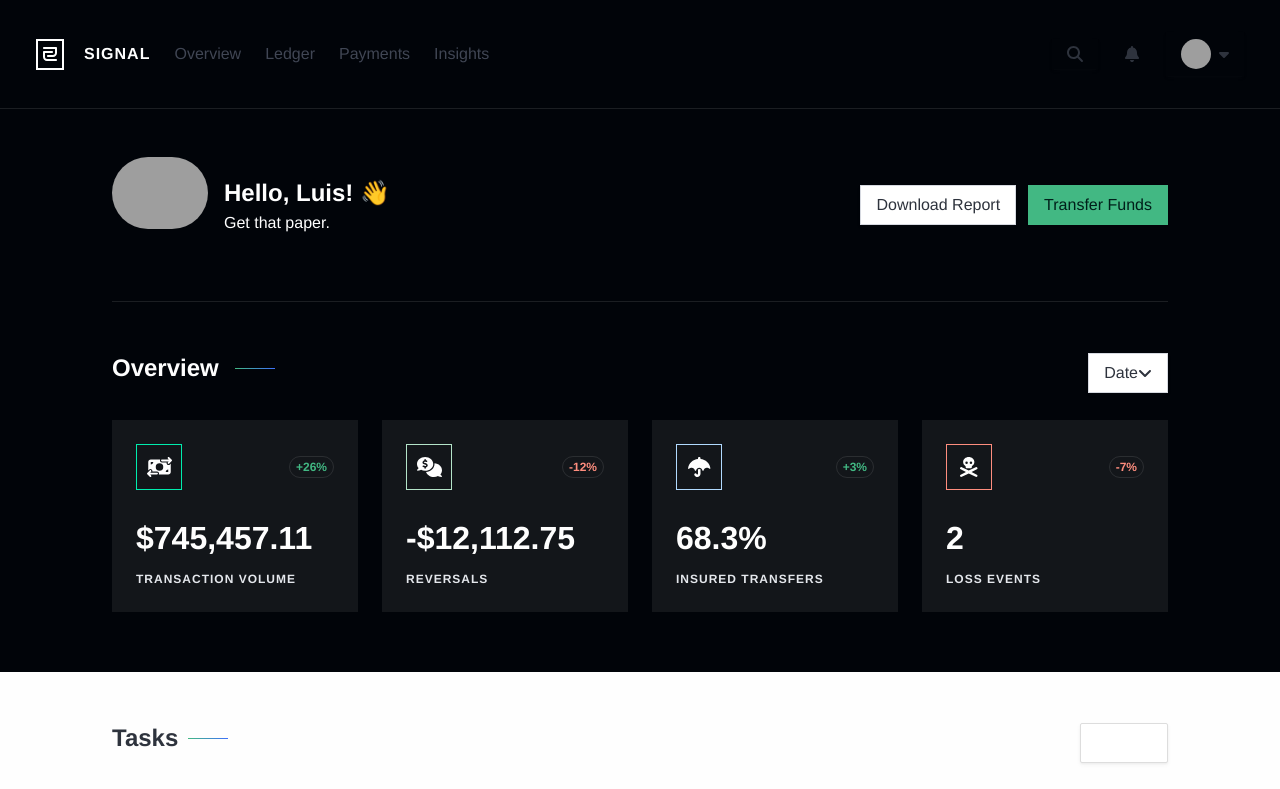
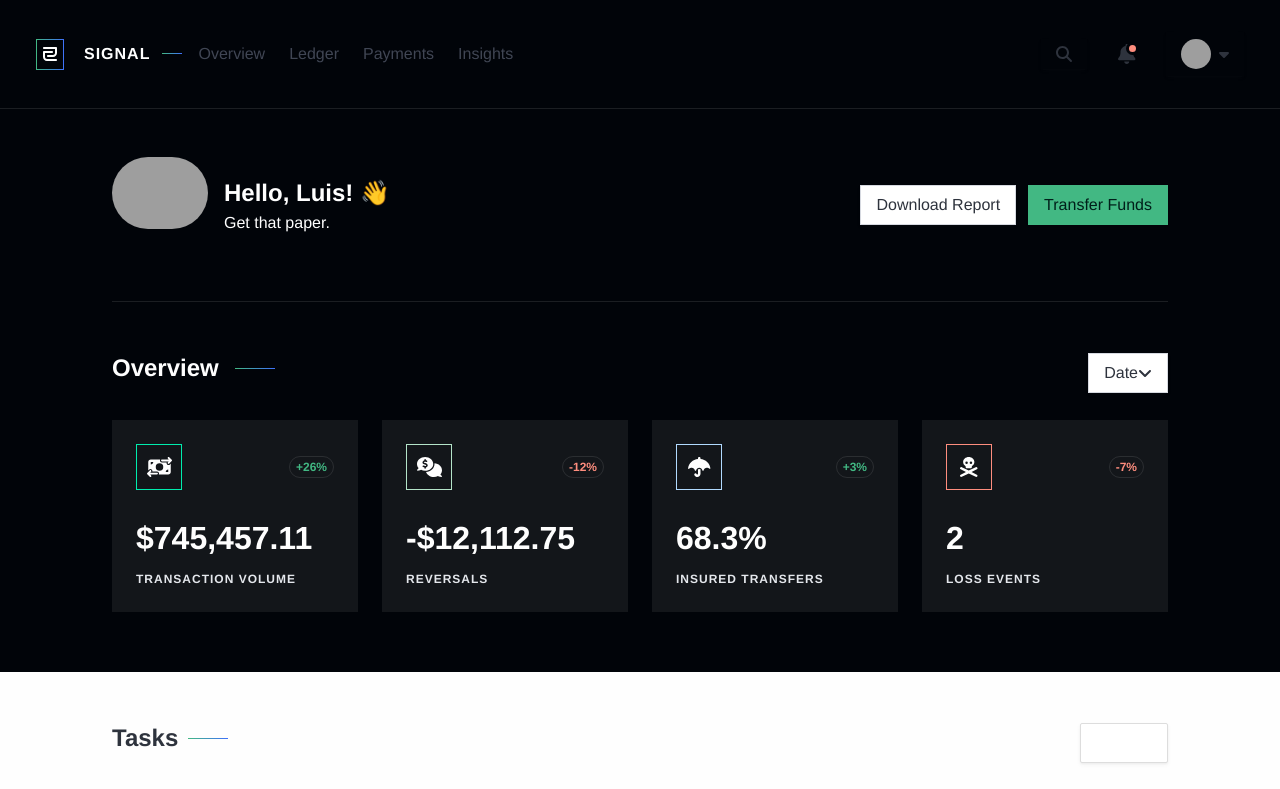
Before and after one commit to ztfo/luispalomares.com, a Vue app: page / in a window 1280 px wide. Shown: the top 789 px of the page. Built offline with nearby package versions, Linux system fonts and the light colour scheme; grey boxes are pictures that could not be loaded.

Commit message:
small branding stuff

```diff
--- a/src/components/Nav.vue
+++ b/src/components/Nav.vue
@@ -1,11 +1,11 @@
 <template lang="pug">
 nav.navbar.p-5(role="navigation", aria-label="main navigation")
-    .navbar-brand.signal-brand
-        a.navbar-item(href="/")
+    .navbar-brand.signal-brand.mr-3.pr-3
+        .navbar-item
             .square-line
                 font-awesome-icon(:icon="['fas', 'shekel-sign']", :rotation="90")
-            span.brand-name SIGNAL
-        a.navbar-burger(role="button", aria-label="menu", aria-expanded="false", data-target="navbarBasicExample")
+            span.brand-name.accent-line SIGNAL
+        a.navbar-burger(role="button", aria-label="menu", aria-expanded="false", data-target="navbar")
             span(aria-hidden="true")
             span(aria-hidden="true")
             span(aria-hidden="true")
@@ -52,7 +52,7 @@ export default {
 };
 </script>
 
-<style scoped>
+<style scoped lang="scss">
 .navbar {
     border-bottom: 1px solid rgba(255,255,255,0.1);
 }
@@ -60,16 +60,35 @@ export default {
     border: 2px solid #FFFFFF;
 }
 .square-line {
-      border: 2px solid #FFFFFF;
-      padding: 5px;
-      color: #FFF;
-      margin-right: .5rem;
-      line-height: 1;
+    position: relative;
+    padding: 7px;
+    color: #FFF;
+    margin-right: .5rem;
+    line-height: 1;
+    background: var(--gradient-green-blue);
+    &::before {
+        content: "";
+        position: absolute;
+        background: var(--black);
+        top: 1px;
+        bottom: 1px;
+        left: 1px;
+        right: 1px;
+    }
 }
 .brand-name {
     color: #FFF;
     font-weight: bolder;
     letter-spacing: 1px;
+    &.accent-line::before {
+        content: "";
+        position: absolute;
+        bottom: 50%;
+        left: 100%;
+        width: 20px;
+        height: 1px;
+        background: var(--gradient-green-blue);
+}
 }
 .account .button {
     border: none;
@@ -88,4 +107,19 @@ export default {
     background-size: cover;
     background-position: center;
 }
+.notifications {
+    position: relative;
+    font-size: 1.25rem;
+    &.is-active::before {
+        content: "";
+        position: absolute;
+        top: 7px;
+        right: 15px;
+        width: 13px;
+        height: 13px;
+        border-radius: 999px;
+        border: 3px solid var(--black);
+        background: var(--red);
+    }
+}
 </style>
```
